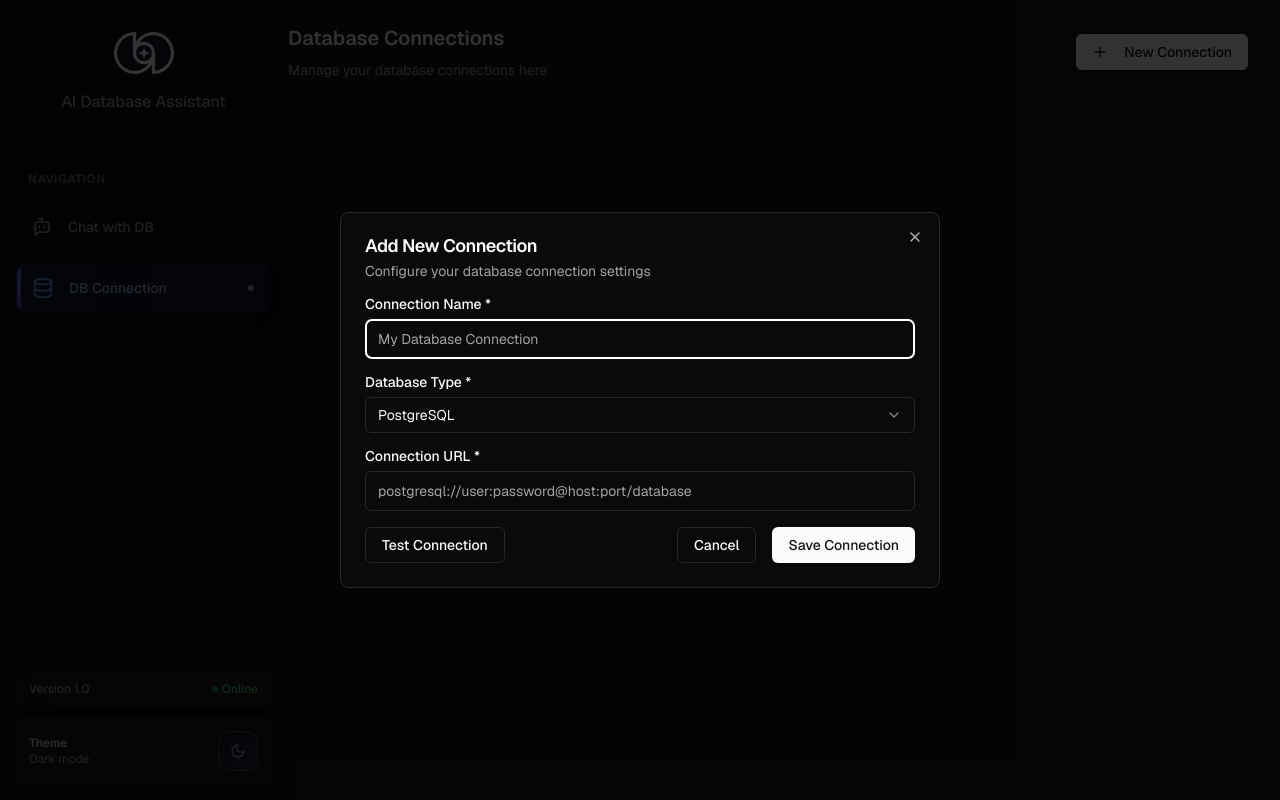
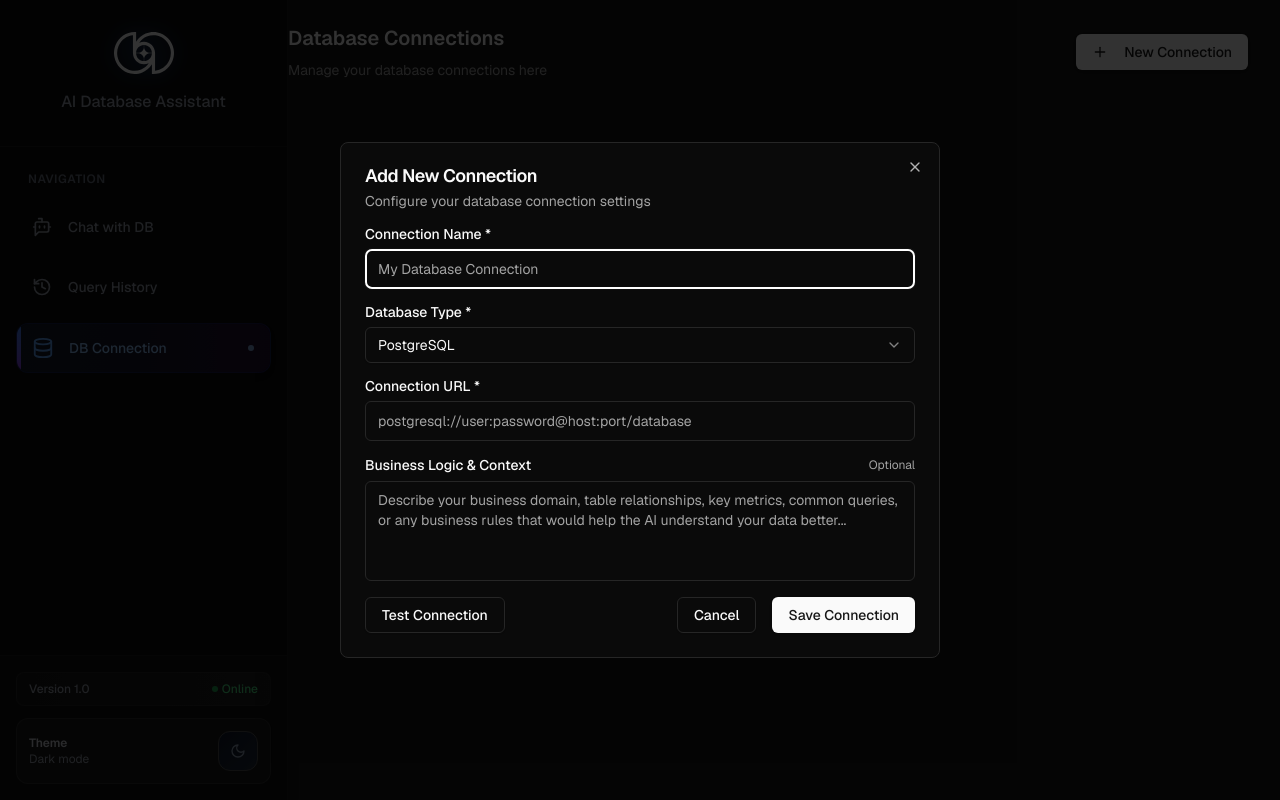
Before and after one commit to andyhou01/ai-db-search, a Next.js app: page /connection in a window 1280 px wide. Both pictures are taken after a click on the button "New Connection". Built offline with nearby package versions, Linux system fonts and the light colour scheme.

Commit message:
add the business logic textarea

```diff
--- a/actions/dbQuery.ts
+++ b/actions/dbQuery.ts
@@ -385,6 +385,7 @@ export const generateQuery = async (
   existingSchema?: string,
   defaultLimit: number = 100,
   connectionName?: string,
+  businessLogic?: string,
   maxRetries: number = 3
 ): Promise<
   | {
@@ -483,6 +484,17 @@ export const generateQuery = async (
         });
       }
 
+      // Prepare business logic context
+      let businessContext = "";
+      if (businessLogic && businessLogic.trim()) {
+        businessContext = `\n\nBUSINESS CONTEXT & LOGIC:\n${businessLogic.trim()}\n\nUse this business context to better understand:
+        - Table relationships and their business meaning
+        - Key business metrics and how they should be calculated
+        - Business rules that should be applied in queries
+        - Common business questions and how to interpret them
+        - Domain-specific terminology and what it refers to in the data`;
+      }
+
       const response = await client.chat.completions.create({
         model: process.env.AZURE_OPENAI_DEPLOYMENT_NAME || "gpt-4o",
         messages: [
@@ -493,6 +505,8 @@ export const generateQuery = async (
     ${schemaToUse}
 
     ${additionalContext}
+
+    ${businessContext}
 
     Only retrieval queries are allowed. Do not generate queries that modify data.
 
@@ -805,6 +819,7 @@ export const explainQuery = async (
   connectionUrl: string,
   existingSchema?: string,
   connectionName?: string,
+  businessLogic?: string,
   maxRetries: number = 3
 ) => {
   "use server";
@@ -846,13 +861,19 @@ export const explainQuery = async (
         additionalContext = additionalContext.slice(0, -2); // Remove trailing comma
       }
 
+      // Add business logic context
+      let businessContext = "";
+      if (businessLogic && businessLogic.trim()) {
+        businessContext = `\n\nBUSINESS CONTEXT:\n${businessLogic.trim()}\n\nUse this context to provide business-relevant explanations that help users understand not just what the query does technically, but why it makes sense from a business perspective.`;
+      }
+
       const response = await client.chat.completions.create({
         model: process.env.AZURE_OPENAI_DEPLOYMENT_NAME || "gpt-4o",
         messages: [
           {
             role: "system",
             content: `You are a SQL (postgres) expert. Your job is to explain SQL queries in a clear, concise manner that helps users understand how the query works. The database schema is as follows:
-      ${schemaToUse}${additionalContext}
+      ${schemaToUse}${additionalContext}${businessContext}
 
       Break down your explanation into logical sections of the query. For each section:
       1. Identify a distinct part of the query (SELECT clause, FROM clause, WHERE conditions, etc.)
--- a/app/(home)/page.tsx
+++ b/app/(home)/page.tsx
@@ -12,6 +12,7 @@ import {
   shouldVisualizeData,
 } from "@/actions/dbQuery";
 import { Config, Result, AIAnswer } from "@/lib/types";
+import { ConnectionConfig } from "@/types/dataBase";
 import {
   Loader2,
   Send,
@@ -78,14 +79,20 @@ export default function Page() {
   const [messages, setMessages] = useState<Message[]>([]);
   const [loading, setLoading] = useState(false);
   const [loadingStep, setLoadingStep] = useState(1);
-  const [connections, setConnections] = useState<
-    Array<{ name: string; url: string }>
-  >([]);
+  const [connections, setConnections] = useState<ConnectionConfig[]>([]);
   const [selectedConnection, setSelectedConnection] = useState<string>("");
   const [selectedConnectionName, setSelectedConnectionName] =
     useState<string>("");
   const messagesEndRef = useRef<HTMLDivElement>(null);
   const inputRef = useRef<HTMLInputElement>(null);
+
+  // Helper function to get the current connection's business logic
+  const getBusinessLogic = () => {
+    const currentConnection = connections.find(
+      (conn) => conn.url === selectedConnection
+    );
+    return currentConnection?.businessLogic || "";
+  };
 
   useEffect(() => {
     const savedConnections = localStorage.getItem("dbConnections");
@@ -153,7 +160,8 @@ export default function Page() {
         selectedConnection,
         undefined,
         100,
-        selectedConnectionName
+        selectedConnectionName,
+        getBusinessLogic()
       );
 
       // Check if query generation failed
@@ -811,6 +819,7 @@ export default function Page() {
                                     inputValue=""
                                     connectionUrl={selectedConnection}
                                     connectionName={selectedConnectionName}
+                                    businessLogic={getBusinessLogic()}
                                   />
                                 </div>
                               )}
--- a/app/connection/_components/connection-dialog.tsx
+++ b/app/connection/_components/connection-dialog.tsx
@@ -11,6 +11,7 @@ import {
 import { Button } from "@/components/ui/button";
 import { Input } from "@/components/ui/input";
 import { Label } from "@/components/ui/label";
+import { Textarea } from "@/components/ui/textarea";
 import {
   Select,
   SelectContent,
@@ -137,6 +138,8 @@ const ConnectionDialog = ({
         username: "",
         password: "",
         database: "",
+        // Keep businessLogic field
+        businessLogic: newConnection.businessLogic || "",
       };
 
       if (isEditing) {
@@ -232,6 +235,7 @@ const ConnectionDialog = ({
             password: "",
             database: "",
             url: "",
+            businessLogic: "",
           });
           setErrors({});
           setSchemaPreview(null);
@@ -339,6 +343,47 @@ const ConnectionDialog = ({
               </div>
             </div>
           )}
+
+          {/* Business Logic field */}
+          <div className="space-y-2">
+            <div className="flex items-center justify-between">
+              <Label htmlFor="businessLogic">Business Logic & Context</Label>
+              <span className="text-xs text-muted-foreground">Optional</span>
+            </div>
+            <Textarea
+              id="businessLogic"
+              value={newConnection.businessLogic || ""}
+              onChange={(e) =>
+                setNewConnection({
+                  ...newConnection,
+                  businessLogic: e.target.value,
+                })
+              }
+              placeholder="Describe your business domain, table relationships, key metrics, common queries, or any business rules that would help the AI understand your data better..."
+              className="min-h-[100px] resize-none"
+              rows={4}
+            />
+            {/* <div className="flex items-start gap-2 text-xs text-muted-foreground">
+              <div className="w-4 h-4 mt-0.5 flex-shrink-0">💡</div>
+              <div>
+                <p className="font-medium mb-1">Example contexts:</p>
+                <ul className="space-y-0.5 text-xs">
+                  <li>
+                    • "This is an e-commerce database where 'orders' connect to
+                    'customers' and 'products'"
+                  </li>
+                  <li>
+                    • "Key metrics: revenue (sum of order_total), customer
+                    lifetime value"
+                  </li>
+                  <li>
+                    • "Business rules: active customers have purchased within
+                    last 90 days"
+                  </li>
+                </ul>
+              </div>
+            </div> */}
+          </div>
         </div>
 
         <div className="flex justify-between gap-4">
--- a/components/query-viewer.tsx
+++ b/components/query-viewer.tsx
@@ -11,11 +11,13 @@ export const QueryViewer = ({
   inputValue,
   connectionUrl,
   connectionName,
+  businessLogic,
 }: {
   activeQuery: string;
   inputValue: string;
   connectionUrl?: string;
   connectionName?: string;
+  businessLogic?: string;
 }) => {
   const activeQueryCutoff = 100;
 
@@ -56,7 +58,8 @@ export const QueryViewer = ({
         activeQuery,
         connectionUrl,
         undefined,
-        connectionName
+        connectionName,
+        businessLogic
       );
       setQueryExplanations(explanations);
     } catch (error) {
--- a/components/sidebar.tsx
+++ b/components/sidebar.tsx
@@ -30,11 +30,11 @@ export default function Sidebar() {
       icon: BotMessageSquare,
       path: "/",
     },
-    // {
-    //   name: "Query History",
-    //   icon: History,
-    //   path: "/history",
-    // },
+    {
+      name: "Query History",
+      icon: History,
+      path: "/history",
+    },
     {
       name: "DB Connection",
       icon: Database,
--- /dev/null
+++ b/components/ui/textarea.tsx
@@ -0,0 +1,24 @@
+import * as React from "react";
+
+import { cn } from "@/lib/utils";
+
+export interface TextareaProps
+  extends React.TextareaHTMLAttributes<HTMLTextAreaElement> {}
+
+const Textarea = React.forwardRef<HTMLTextAreaElement, TextareaProps>(
+  ({ className, ...props }, ref) => {
+    return (
+      <textarea
+        className={cn(
+          "flex min-h-[80px] w-full rounded-md border border-input bg-background px-3 py-2 text-sm ring-offset-background placeholder:text-muted-foreground focus-visible:outline-none focus-visible:ring-2 focus-visible:ring-ring focus-visible:ring-offset-2 disabled:cursor-not-allowed disabled:opacity-50",
+          className
+        )}
+        ref={ref}
+        {...props}
+      />
+    );
+  }
+);
+Textarea.displayName = "Textarea";
+
+export { Textarea };
--- a/types/dataBase.ts
+++ b/types/dataBase.ts
@@ -9,6 +9,7 @@ export interface ConnectionConfig {
   url?: string;
   schema?: DatabaseSchema;
   schemaString?: string;
+  businessLogic?: string; // Business context and logic description
 }
 
 export interface ColumnSummary {
```
